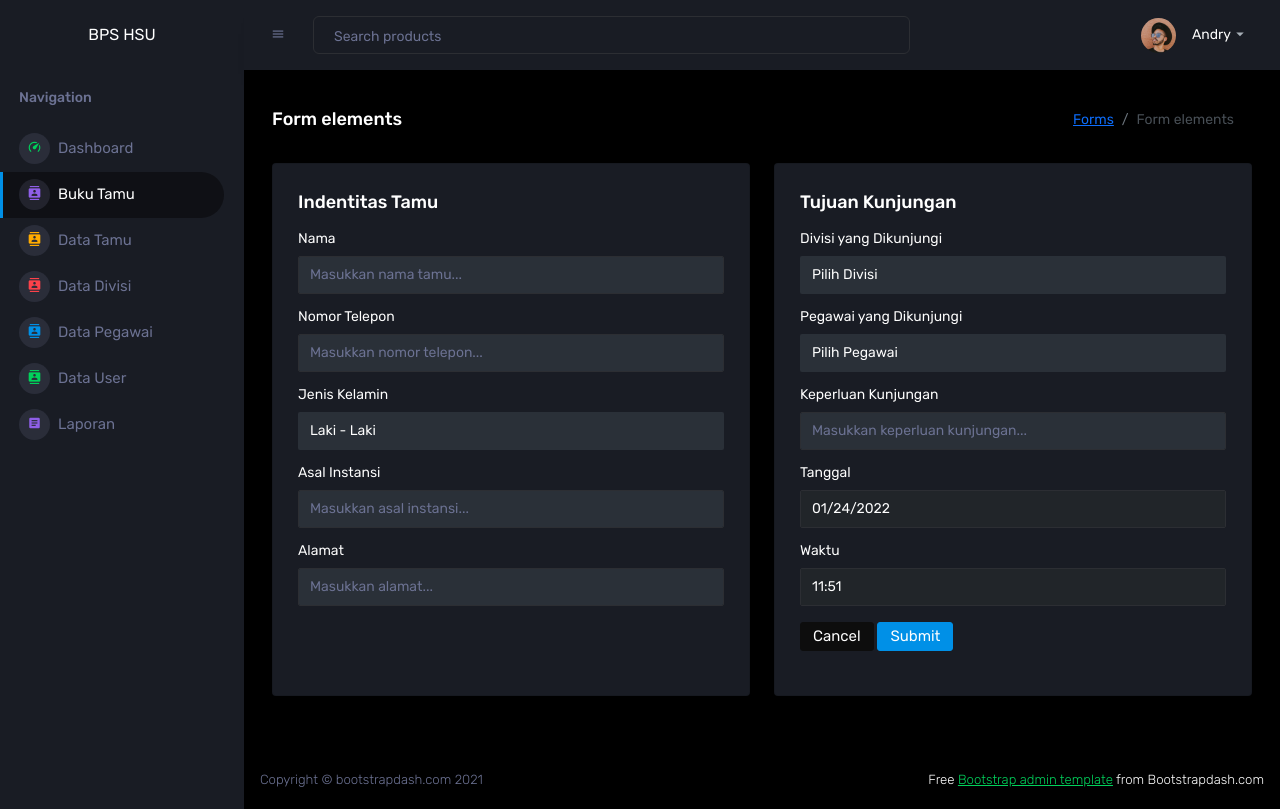
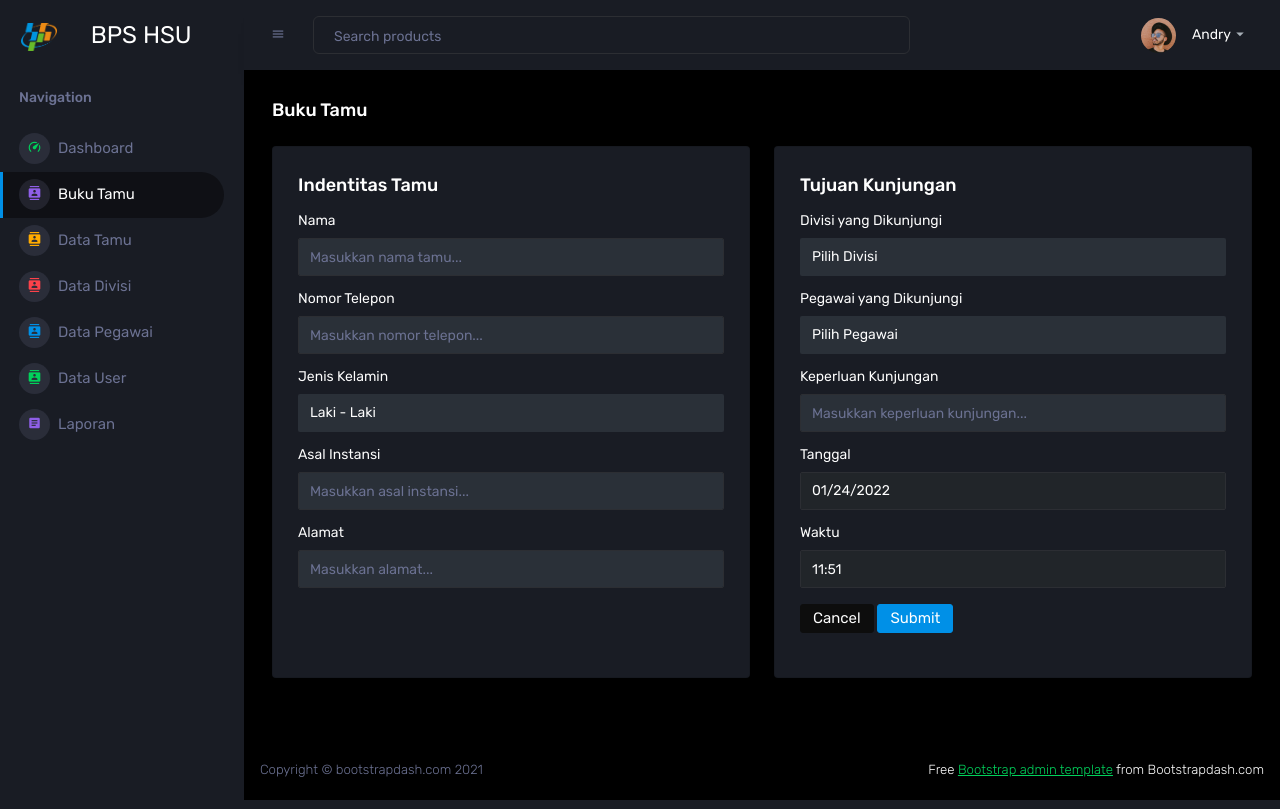
Before and after one commit to yafizh/Buku-Tamu-BPS, a PHP site: page /?page=buku_tamu in a window 1280 px wide. Run offline with PHP 8.4, Linux system fonts and the light colour scheme; data comes from the database, SQL or seed files in the repository.

Commit message:
refactoring

```diff
--- a/halaman_buku_tamu.php
+++ b/halaman_buku_tamu.php
@@ -44,13 +44,13 @@ if (isset($_POST['submit'])) {
 <div class="main-panel">
     <div class="content-wrapper">
         <div class="page-header">
-            <h3 class="page-title"> Form elements </h3>
-            <nav aria-label="breadcrumb">
+            <h3 class="page-title"> Buku Tamu </h3>
+            <!-- <nav aria-label="breadcrumb">
                 <ol class="breadcrumb">
                     <li class="breadcrumb-item"><a href="#">Forms</a></li>
                     <li class="breadcrumb-item active" aria-current="page">Form elements</li>
                 </ol>
-            </nav>
+            </nav> -->
         </div>
         <form class="forms-sample" action="" method="POST">
             <div class="row">
--- a/halaman_tampil_data/halaman_data_tamu.php
+++ b/halaman_tampil_data/halaman_data_tamu.php
@@ -1,7 +1,7 @@
 <div class="main-panel">
     <div class="content-wrapper">
         <div class="page-header">
-            <h3 class="page-title"> Data User </h3>
+            <h3 class="page-title"> Data Tamu </h3>
             <!-- <nav aria-label="breadcrumb">
                 <ol class="breadcrumb">
                     <li class="breadcrumb-item"><a href="#">Tables</a></li>
--- a/templates/sidebar/sidebar_admin.php
+++ b/templates/sidebar/sidebar_admin.php
@@ -1,8 +1,9 @@
 <nav class="sidebar sidebar-offcanvas" id="sidebar">
     <div class="sidebar-brand-wrapper d-none d-lg-flex align-items-center justify-content-center fixed-top">
-        BPS HSU
-        <!-- <a class="sidebar-brand brand-logo" href="index.html"><img src="assets/images/logo.svg" alt="logo" /></a> -->
-        <!-- <a class="sidebar-brand brand-logo-mini" href="index.html"><img src="assets/images/logo-mini.svg" alt="logo" /></a> -->
+        <a class="sidebar-brand brand-logo" style="text-decoration:none;" href="index.html">
+            <img src="logo.png" alt="logo" style="object-fit: contain; object-position: left;" />
+            <span style="margin-left: -60px;" class="text-white">BPS HSU</span></a>
+        <!-- <a class="sidebar-brand brand-logo-mini" href="index.html"><img src="logo.png" alt="logo" /></a> -->
     </div>
     <ul class="nav">
         <li class="nav-item nav-category">
```
Also changed, not shown: halaman_edit_data/halaman_edit_pegawai.php (+7 -1 lines), halaman_tambah_data/halaman_tambah_pegawai.php (+7 -0 lines).
